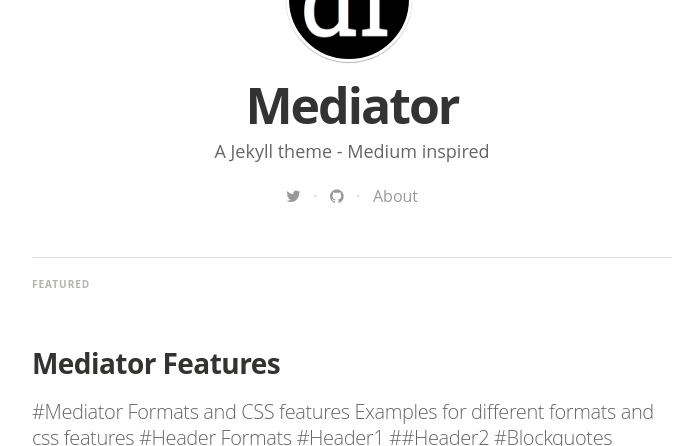
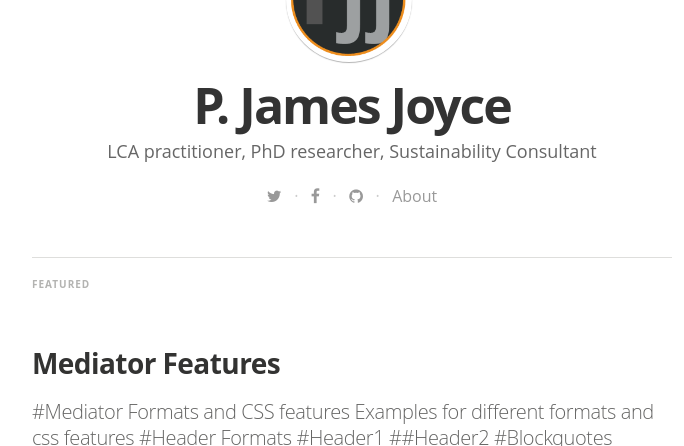
Before and after one commit to pjamesjoyce/notebooks, a Jekyll site: the page built from index.html, in a window 1280 px wide and 900 px high, cut to the strip 454-900 px from the top of the window. Shown: the whole strip, without its empty margins (288-972 px from the left). Built offline with Jekyll 4.4.1, drawn with Linux system fonts in a browser that asks for light colours; nearby versions of some CDN libraries; some web fonts are replaced; the list of posts is cut into pages by our own code.

Commit message:
add basic info

```diff
--- a/_config.yml
+++ b/_config.yml
@@ -4,13 +4,13 @@ gems:
   - jekyll-paginate
 
 # Site settings
-title: "Mediator"
+title: "P. James Joyce"
 description: > # this means to ignore newlines until "email:"
-   A Jekyll theme - Medium inspired
+   LCA practitioner, PhD researcher, Sustainability Consultant
 
-email: a-mail@mail.mail
+email: pjamesjoyce@gmail.com
 #blog logo
-logo: "/assets/images/df_logo.jpg"
+logo: "/assets/images/logo.png"
 # blog cover
 cover: "/assets/images/cA4aKEIPQrerBnp1yGHv_IMG_9534-3-2.jpg"
 
@@ -20,10 +20,10 @@ author_image: "/assets/images/author.jpg"
 
 paginate:	5
 
-url: "http://myblog.***.***" # the base hostname & protocol for your site
+url: "https://pjamesjoyce.github.io/notebooks/" # the base hostname & protocol for your site
 baseurl: ""
 #used to display twitter cards
-twitter_handle: '@dirkfabisch'
+twitter_handle: '@KTH_James'
 
 #fill in disqus shortname to use disqus
 #disqus: disqus-shortname
@@ -31,21 +31,21 @@ twitter_handle: '@dirkfabisch'
 # social icons and sharing options
 social:
   - icon:	twitter
-    url:	https://twitter.com/dirkfabisch
+    url:	https://twitter.com/KTH_James
     desc: Follow me on twitter
     share_url: http://twitter.com/share
     share_title: ?text=
     share_link: "&amp;url="
 
-#  - icon:	facebook
-#    url:	https://facebook.com/???
-#    desc: Connect with me facebook
-#    share_url: https://www.facebook.com/sharer.php
-#    share_title: ?t=
-#    share_link: "&amp;u="
+  - icon:	facebook
+    url:	https://facebook.com/redmudproject
+    desc: Connect with me facebook
+    share_url: https://www.facebook.com/sharer.php
+    share_title: ?t=
+    share_link: "&amp;u="
 
   - icon:	github
-    url:	https://github.com/dirkfabisch
+    url:	https://github.com/pjamesjoyce
     desc:	Fork me on github
     share_url:
     share_title:
```
Also changed, not shown: assets/images/logo.jpg (added), assets/images/logo.png (added).
